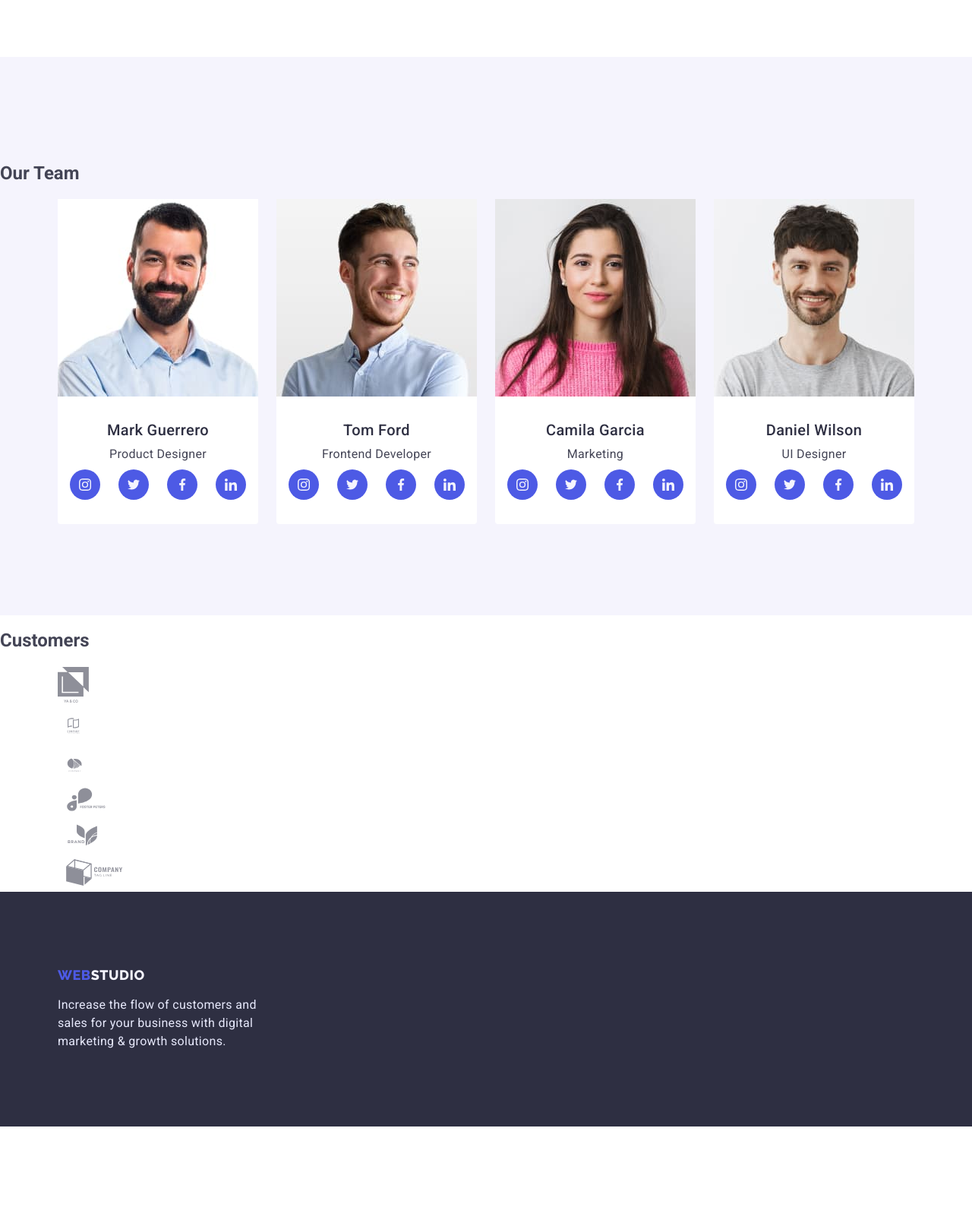
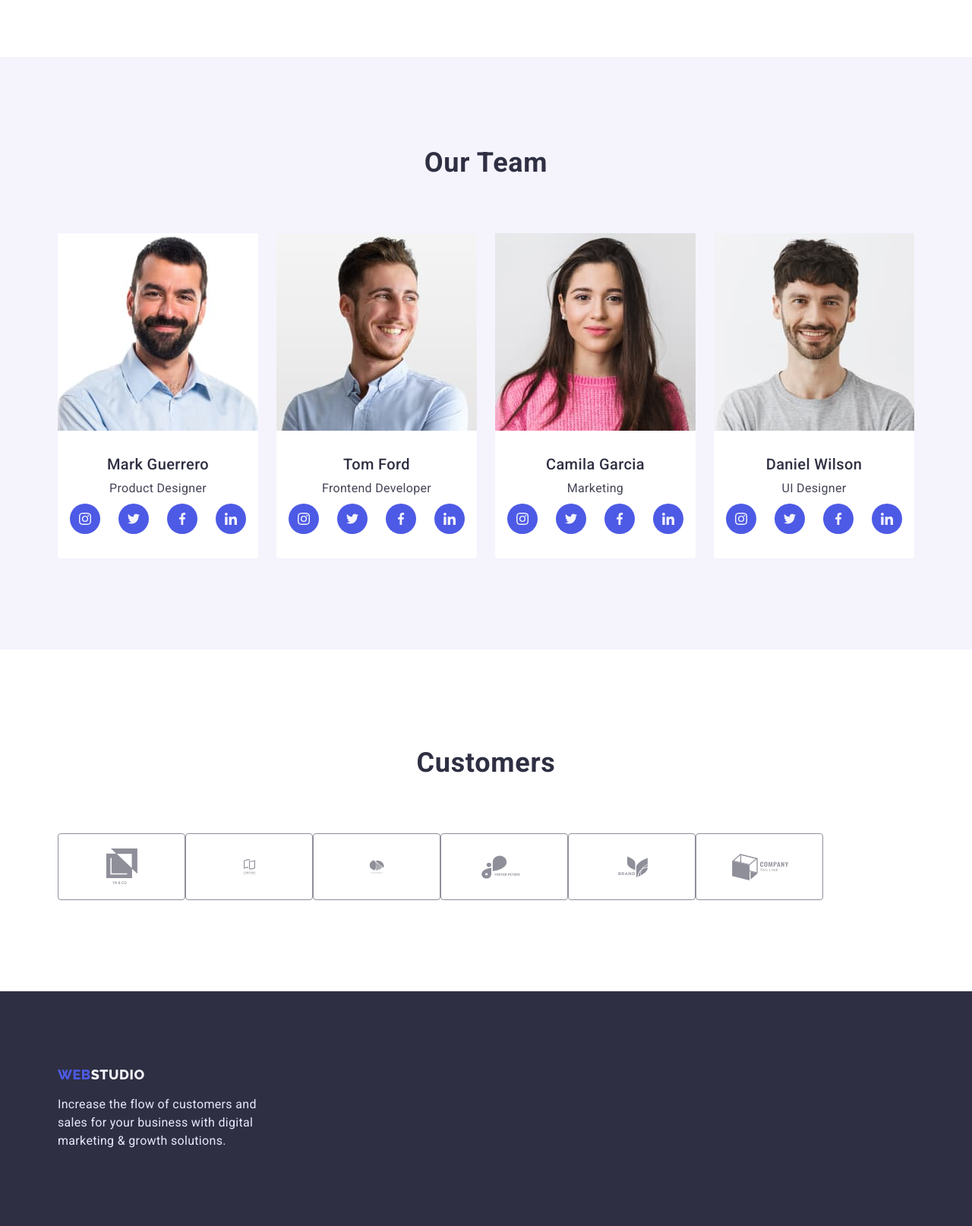
Before and after one commit to gregorygont/goit-markup-hw-04, a PHP site: page / in a window 1280 px wide. Shown: the part 1615-3229 px from the top of the page at 76% size. Before the commit the page ends 3098 px from the top, so only its background shows below. Run offline with PHP 8.4, Linux system fonts and the light colour scheme.

Commit message:
Add files via upload

```diff
--- a/css/styles.css
+++ b/css/styles.css
@@ -6,6 +6,8 @@
 /* team background color #F5F4FD; */
 /* footer logo text color #F4F4FD; */
 /* footer text color #E7E9FC; */
+/* border customers color */
+/* customers logo color */
 :root {
   --primary-bg-color: #ffffff;
   --secondary-bg-color: #4d5ae5;
@@ -15,6 +17,8 @@
   --color-bg-team: #f5f4fd;
   --color-footer-logo: #f4f4fd;
   --color-footer-text: #e7e9fc;
+  --border-customers-color: #8e8f99;
+  --customers-logo-color: #afb1b8;
 }
 
 /* General formatting */
@@ -272,7 +276,7 @@ img {
   background-color: var(--color-bg-team);
 }
 
-.title-team {
+.title-section {
   margin-top: 0;
   margin-bottom: 72px;
 
@@ -318,6 +322,8 @@ img {
   letter-spacing: 0.02em;
 }
 
+/* social links list */
+
 .social-links {
   display: flex;
   justify-content: center;
@@ -347,6 +353,39 @@ img {
 .social-links .link:hover,
 .social-links .link:focus {
   background-color: var(--accent);
+}
+
+/* customers */
+
+.customers {
+  padding-top: 130px;
+  padding-bottom: 120px;
+}
+
+.customers-list {
+  display: flex;
+  justify-content: space-between;
+}
+
+.customers-image {
+  display: flex;
+}
+
+.customers-link {
+  display: flex;
+  justify-content: center;
+  align-items: center;
+  fill: var(--customers-logo-color);
+  width: 168px;
+  height: 88px;
+  border: 1px solid var(--border-customers-color);
+  border-radius: 4px;
+}
+
+.customers-link:hover,
+.customers-link:focus {
+  border: 1px solid var(--accent);
+  fill: var(--accent);
 }
 
 /* Footer */
```
